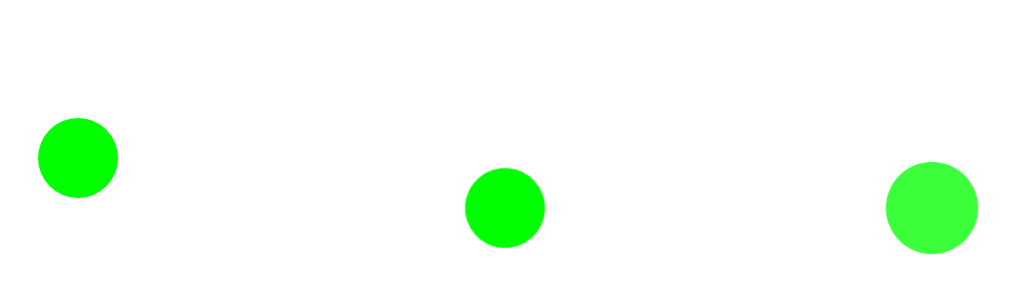
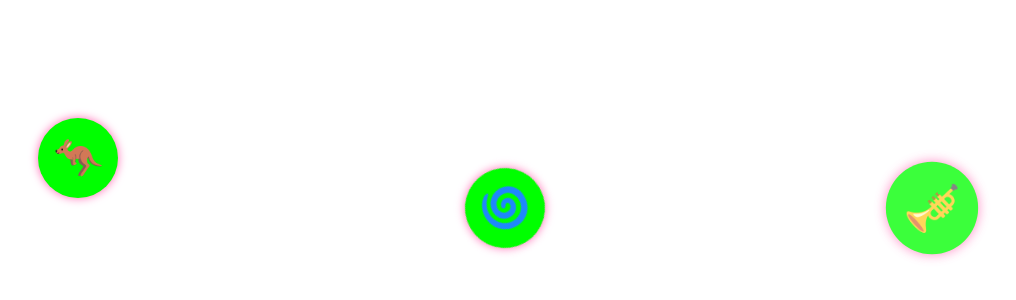
Before and after one commit to Skrimper/animation-class, a plain HTML site: page animated-objects.html in a window 1280 px wide. Shown: the part 192-492 px from the top of the page, without its empty margins (135-1151 px from the left). Drawn offline with Linux system fonts and the light colour scheme.

Commit message:
Update animated-objects.html

```diff
--- a/animated-objects.html
+++ b/animated-objects.html
@@ -18,7 +18,7 @@
         align-items: center;
         border-radius: 50%;
         background-color: lime;
-        box-shadow: 0 0 10px hotpink(0,0,0,0.1);
+        box-shadow: 0 0 10px hotpink;
     }
     @keyframes bounce {
         0%, 100% { transform: translateY(0); }
@@ -43,15 +43,17 @@
     }
     </style>
 </head>
+<body>
     <section class="animated-icons-container">
         <div class="animated-icon-1">
-
+            🦘
         </div>
         <div class="animated-icon-2">
-
+            🌀
         </div>
         <div class="animated-icon-3">
-
+            🎺
         </div>
     </section>
+</body>
 </html>
```
Lines whose indentation alone changed are shown as unchanged.
